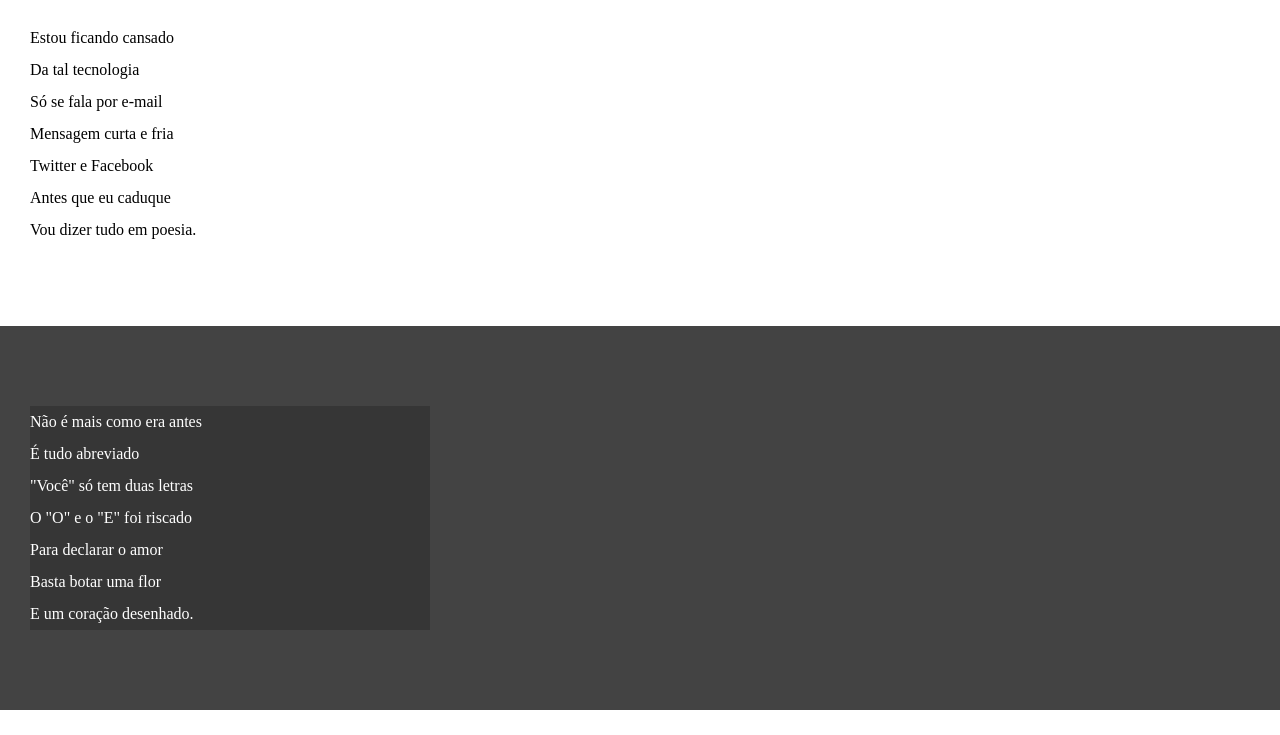
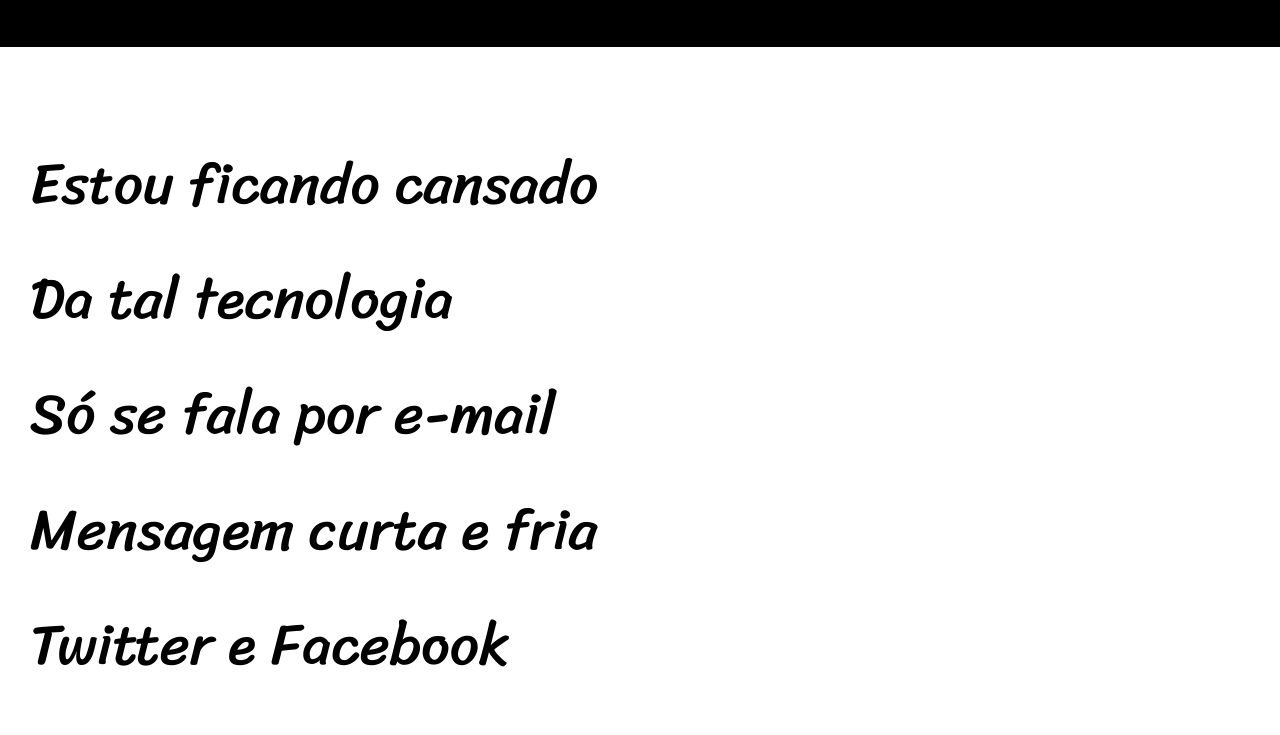
Before and after one commit to joseantonino/html-css, a plain HTML site: page desafios/desafio012/index.html in a window 1280 px wide. Shown: the part 213-948 px from the top of the page. Drawn offline with Linux system fonts and the light colour scheme.

Commit message:
atualizei o estilo do desafio  12

```diff
--- a/desafios/desafio012/estilo/style.css
+++ b/desafios/desafio012/estilo/style.css
@@ -1,13 +1,28 @@
 @charset "UTF-8";
+
+
+@import url('https://fonts.googleapis.com/css2?family=Passion+One:wght@400;700;900&display=swap');
+
+
+@import url('https://fonts.googleapis.com/css2?family=Sriracha&display=swap');
+
+
+:root  {
+     --fonte1: Verdana, Geneva, Tahoma, sans-serif;
+     --fonte2: "Passion One", sans-serif;
+     --fonte3: "Sriracha", cursive;
+}
 
 *  {
    margin: 0px;
    padding: 0px;
+   font-size: 1em;
 }
 
 html, body  {
     min-height: 100vh;
     background-color: darkgray;
+    font-family: var(--fonte1);
 }
 
 header  {
@@ -20,6 +35,8 @@
      padding-top: 50px;
      /*text-transform: uppercase;*/
      font-variant: small-caps;
+     font-family: var(--fonte2);
+     font-size: 10vw
 
 }
 
@@ -42,6 +59,8 @@
      padding-bottom: 10vh;
      line-height: 2em;
      padding-left: 30px;
+     font-family: var(--fonte3);
+     font-size: 4.5vw;
 }
 
 section.normal  {
@@ -56,6 +75,7 @@
 
 section.imagem > p  {
      width: 400px;
+     padding: 5px;
      background-color: rgba(0, 0, 0, 0.199);
 }
 
```
